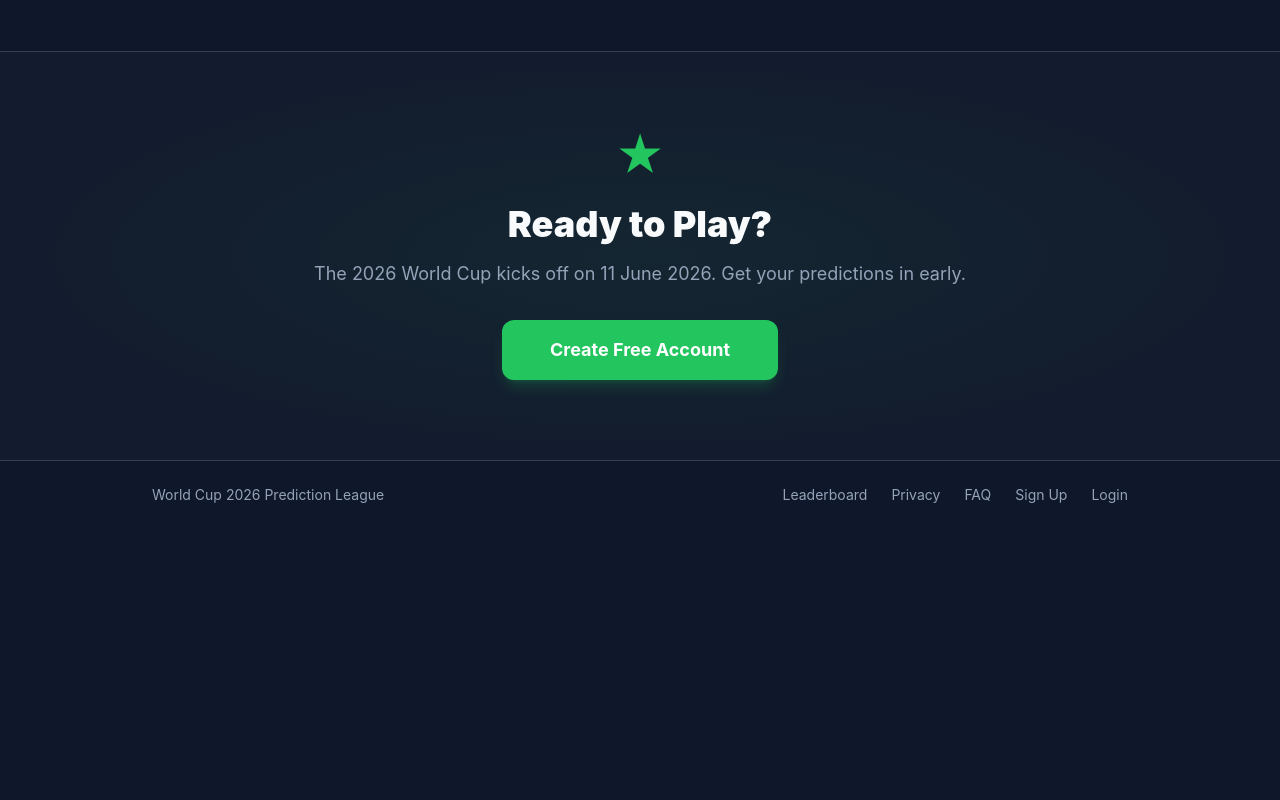
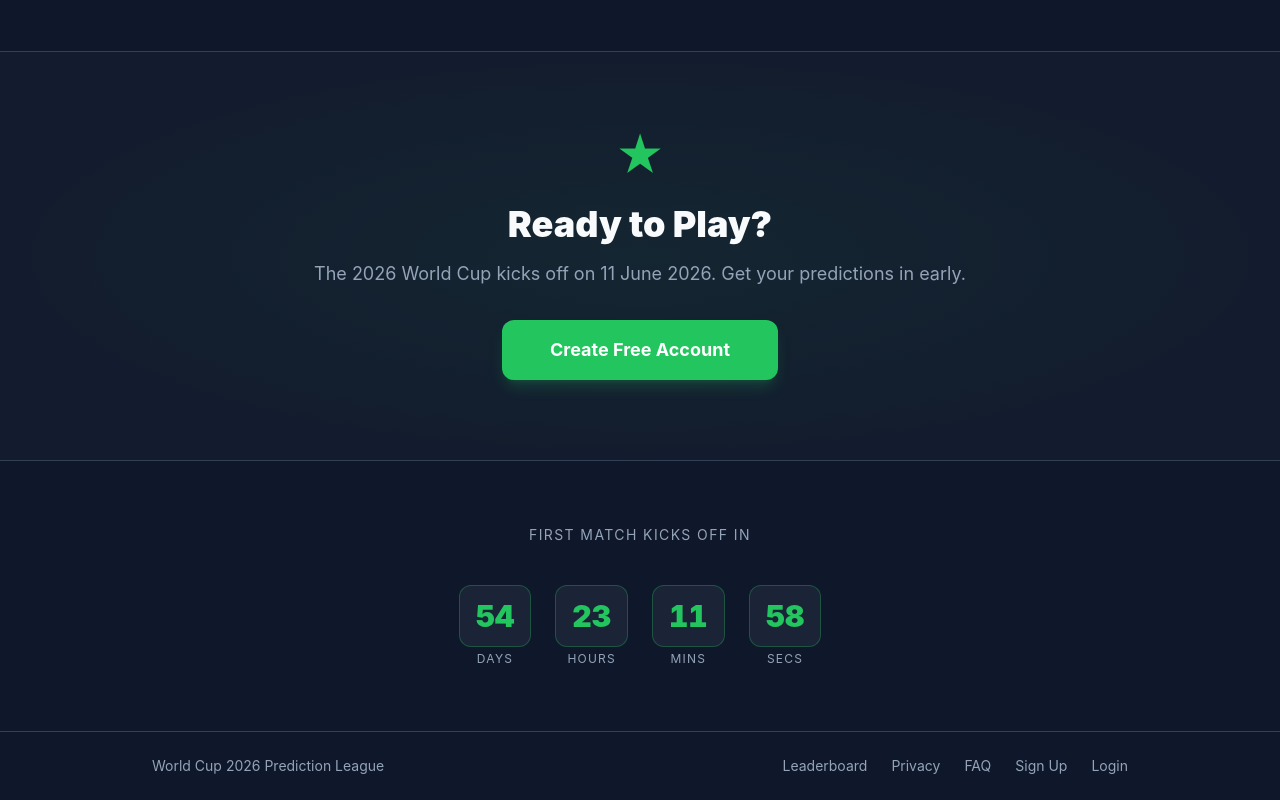
Before and after one commit to claytonbwebb-lab/world-cup-predictor, a Next.js app: page / in a window 1280 px wide. Shown: the part 2781-3581 px from the top of the page. Before the commit the page ends 3310 px from the top, so only its background shows below. Built offline with nearby package versions, Linux system fonts and the light colour scheme; no server answers.

Commit message:
feat: live countdown timer to first match (June 11 13:00 UTC)

```diff
--- a/src/app/page.tsx
+++ b/src/app/page.tsx
@@ -1,4 +1,5 @@
 import Link from 'next/link';
+import Countdown from '@/components/Countdown';
 import Image from 'next/image';
 import { createClient } from '@/lib/supabase/server';
 import { redirect } from 'next/navigation';
@@ -202,6 +203,12 @@ export default async function Home({ searchParams }: { searchParams: Promise<{ c
         </div>
       </section>
 
+      {/* ── Countdown ── */}
+      <section className="border-t border-border py-16 text-center">
+        <p className="text-textMuted text-sm uppercase tracking-widest mb-6">First match kicks off in</p>
+        <Countdown />
+      </section>
+
       {/* ── Footer ── */}
       <footer className="border-t border-border">
         <div className="max-w-5xl mx-auto px-6 py-6 flex flex-col sm:flex-row items-center justify-between gap-3 text-sm text-textMuted">
--- /dev/null
+++ b/src/components/Countdown.tsx
@@ -0,0 +1,52 @@
+'use client';
+
+import { useState, useEffect } from 'react';
+
+const KICKOFF = new Date('2026-06-11T13:00:00Z').getTime();
+
+function pad(n: number) {
+  return String(n).padStart(2, '0');
+}
+
+export default function Countdown() {
+  const [timeLeft, setTimeLeft] = useState<{ d: number; h: number; m: number; s: number } | null>(null);
+
+  useEffect(() => {
+    const calc = () => {
+      const diff = KICKOFF - Date.now();
+      if (diff <= 0) {
+        setTimeLeft({ d: 0, h: 0, m: 0, s: 0 });
+        return;
+      }
+      setTimeLeft({
+        d: Math.floor(diff / 86400000),
+        h: Math.floor((diff % 86400000) / 3600000),
+        m: Math.floor((diff % 3600000) / 60000),
+        s: Math.floor((diff % 60000) / 1000),
+      });
+    };
+    calc();
+    const id = setInterval(calc, 1000);
+    return () => clearInterval(id);
+  }, []);
+
+  if (!timeLeft) return null;
+
+  return (
+    <div className="flex flex-wrap justify-center gap-6 mt-10">
+      {[
+        { val: pad(timeLeft.d), label: 'Days' },
+        { val: pad(timeLeft.h), label: 'Hours' },
+        { val: pad(timeLeft.m), label: 'Mins' },
+        { val: pad(timeLeft.s), label: 'Secs' },
+      ].map(({ val, label }) => (
+        <div key={label} className="flex flex-col items-center">
+          <div className="bg-surface/80 border border-primary/30 rounded-xl px-4 py-3 text-center min-w-[72px]">
+            <span className="text-3xl font-black text-primary tabular-nums">{val}</span>
+          </div>
+          <span className="text-xs text-textMuted uppercase tracking-widest mt-1">{label}</span>
+        </div>
+      ))}
+    </div>
+  );
+}
```
